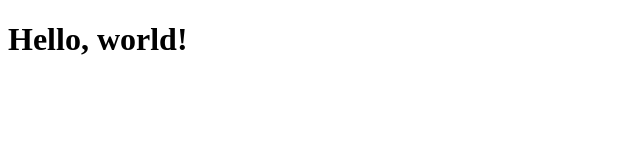
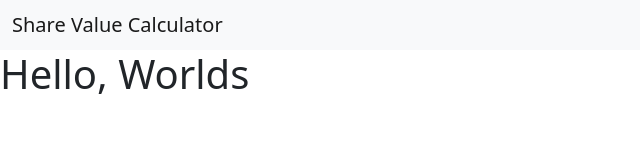
Before and after one commit to Rahulshahare/shareMarketCalculator, a plain HTML site: page index.html in a window 1280 px wide. Shown: the whole page, without its empty margins (0-640 px from the left). Drawn offline with nearby package versions, Linux system fonts and the light colour scheme.

Commit message:
Bootstrap is added for css support

```diff
--- a/index.html
+++ b/index.html
@@ -2,7 +2,8 @@
 <html>
   <head>
     <meta charset="UTF-8" />
-    <title>Share Market Calculator</title>
+    <title>Share Value Calculator</title>
+    <link href="https://cdn.jsdelivr.net/npm/bootstrap@5.0.0-beta1/dist/css/bootstrap.min.css" rel="stylesheet" integrity="sha384-giJF6kkoqNQ00vy+HMDP7azOuL0xtbfIcaT9wjKHr8RbDVddVHyTfAAsrekwKmP1" crossorigin="anonymous">
     <script src="https://unpkg.com/react@17/umd/react.development.js"></script>
     <script src="https://unpkg.com/react-dom@17/umd/react-dom.development.js"></script>
 
@@ -10,14 +11,12 @@
     <script src="https://unpkg.com/@babel/standalone/babel.min.js"></script>
   </head>
   <body>
+    <nav class="navbar navbar-light bg-light">
+        <div class="container-fluid">
+          <span class="navbar-brand mb-0 h1">Share Value Calculator</span>
+        </div>
+    </nav>
     <div id="root"></div>
-    <script type="text/babel">
-
-      ReactDOM.render(
-        <h1>Hello, world!</h1>,
-        document.getElementById('root')
-      );
-
-    </script>
+    <script type="text/babel" src="src.js"></script>
   </body>
 </html>
```
